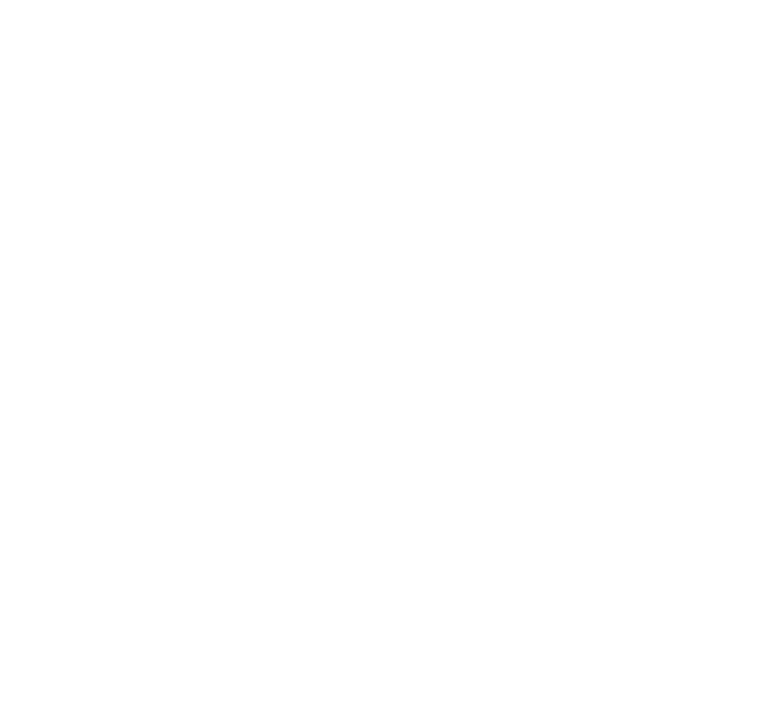
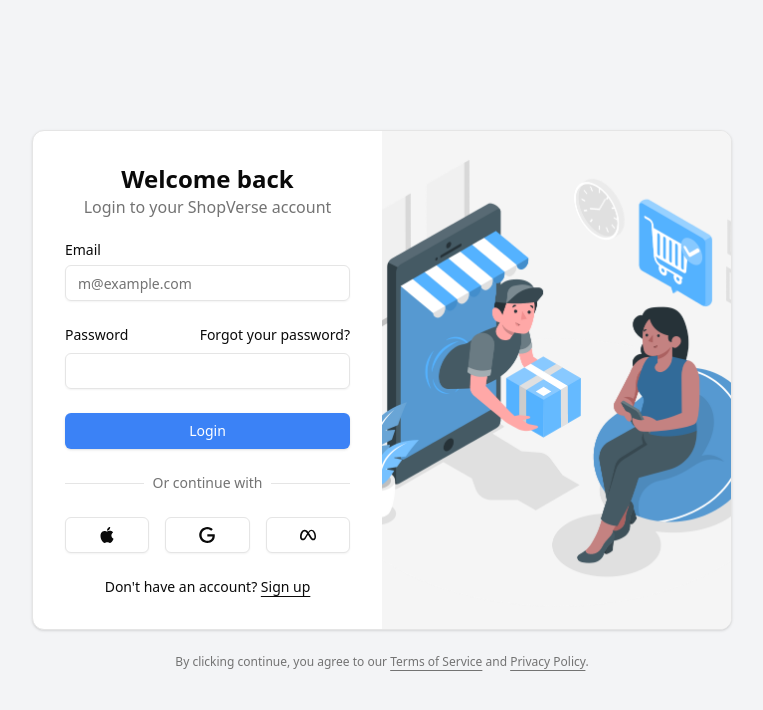
Before and after one commit to jay-3107/RecommendationSystem, a React (Vite) app: page / in a window 1280 px wide. Before the commit this address had no page. Shown: the top 710 px of the page, without its empty margins (258-1021 px from the left). Built offline with nearby package versions, Linux system fonts and the light colour scheme.

Commit message:
inital routingdone

```diff
--- a/src/App.jsx
+++ b/src/App.jsx
@@ -13,9 +13,9 @@
     <Router>
       <Routes>
         {/* Route for Login */}
-        <Route path="user/login" element={<LoginForm />} />
+        <Route path="/" element={<LoginForm />} />
 
-        {/* Route for Sign Up */}
+        Route for Sign Up
         <Route path="user/signup" element={<SignUpForm />} />
         <Route path="user/preference" element={<UserPreference />} />
         <Route path="user/pref" element={<Userpref />} />
--- a/src/components/login-form.jsx
+++ b/src/components/login-form.jsx
@@ -75,9 +75,9 @@
                 </div>
                 <div className="text-center text-sm">
                   Don&apos;t have an account?{" "}
-                  <a href="#" className="underline underline-offset-4">
+                  <Link to="/user/signup" className="underline underline-offset-4">
                     Sign up
-                  </a>
+                  </Link>
                 </div>
               </div>
             </form>
--- a/src/components/signup-form.jsx
+++ b/src/components/signup-form.jsx
@@ -145,15 +145,15 @@
                   </div>
                   <div className="text-center text-sm">
                     Already have an account?
-                    <a href="#" className="underline underline-offset-4">
+                    <Link to="/" className="underline underline-offset-4">
                       Sign in
-                    </a>
+                    </Link>
                   </div>
                 </div>)}
             </form>
             <div className="relative hidden bg-muted md:block">
               {/* <img
-              src={login_img2} //
+              src={login_img2} ///
               alt="Image"
               className="absolute inset-0 h-full w-[700px] object-cover dark:brightness-[0.2] dark:grayscale" /> */}
               <img
```
